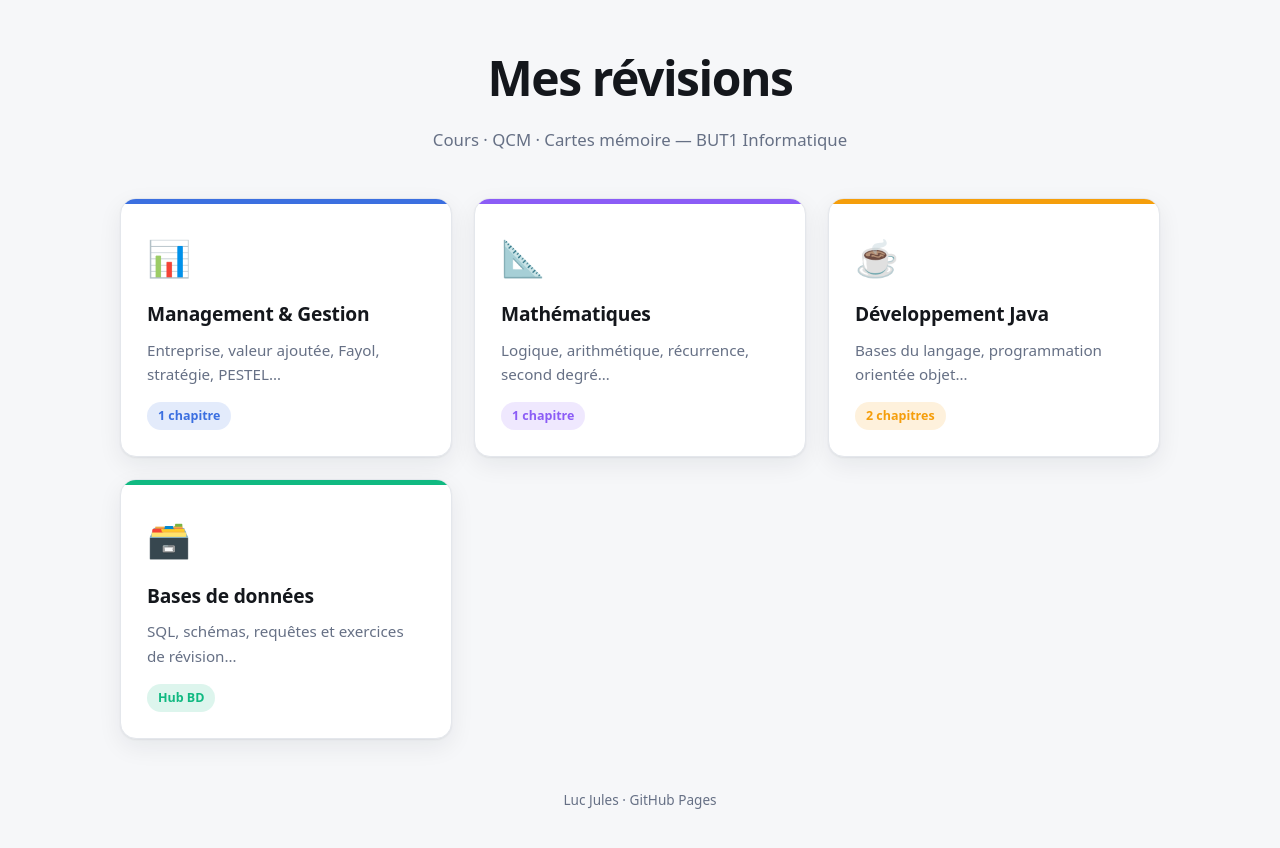
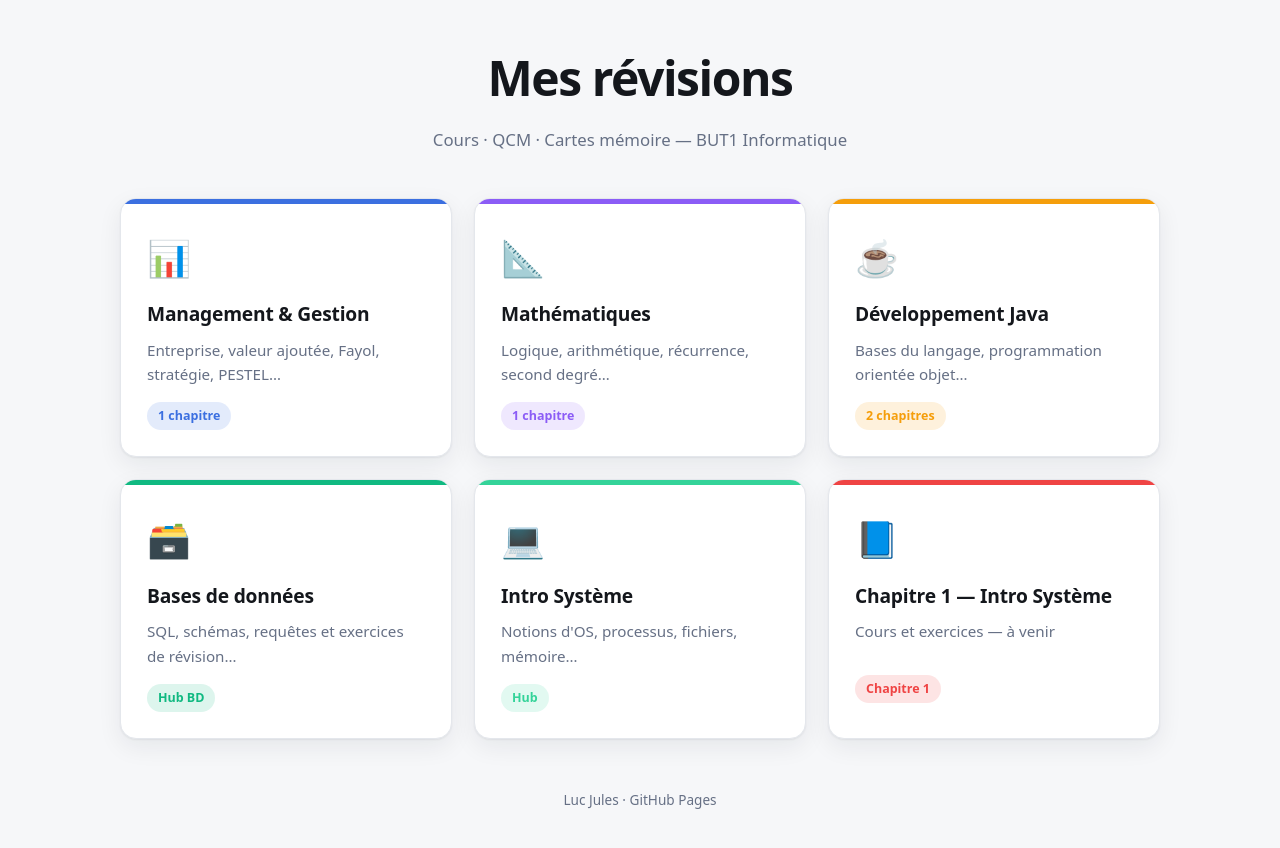
Before and after one commit to lucjules/lucjules.github.io, a plain HTML site: page index.html in a window 1280 px wide. Drawn offline with Linux system fonts and the light colour scheme.

Commit message:
Add Intro Système hub and Chapitre-1-systeme buttons to central index

```diff
--- a/index.html
+++ b/index.html
@@ -93,6 +93,20 @@
       <p>SQL, schémas, requêtes et exercices de révision…</p>
       <span class="meta">Hub BD</span>
     </a>
+
+    <a class="card" href="https://lucjules.github.io/HUB-Intro-Systeme/" style="--c:#34d399">
+      <span class="icon">💻</span>
+      <h2>Intro Système</h2>
+      <p>Notions d'OS, processus, fichiers, mémoire…</p>
+      <span class="meta">Hub</span>
+    </a>
+
+    <a class="card" href="https://lucjules.github.io/Chapitre-1-systeme/" style="--c:#ef4444">
+      <span class="icon">📘</span>
+      <h2>Chapitre 1 — Intro Système</h2>
+      <p>Cours et exercices — à venir</p>
+      <span class="meta">Chapitre 1</span>
+    </a>
   </div>
 
   <footer>Luc Jules · GitHub Pages</footer>
```
